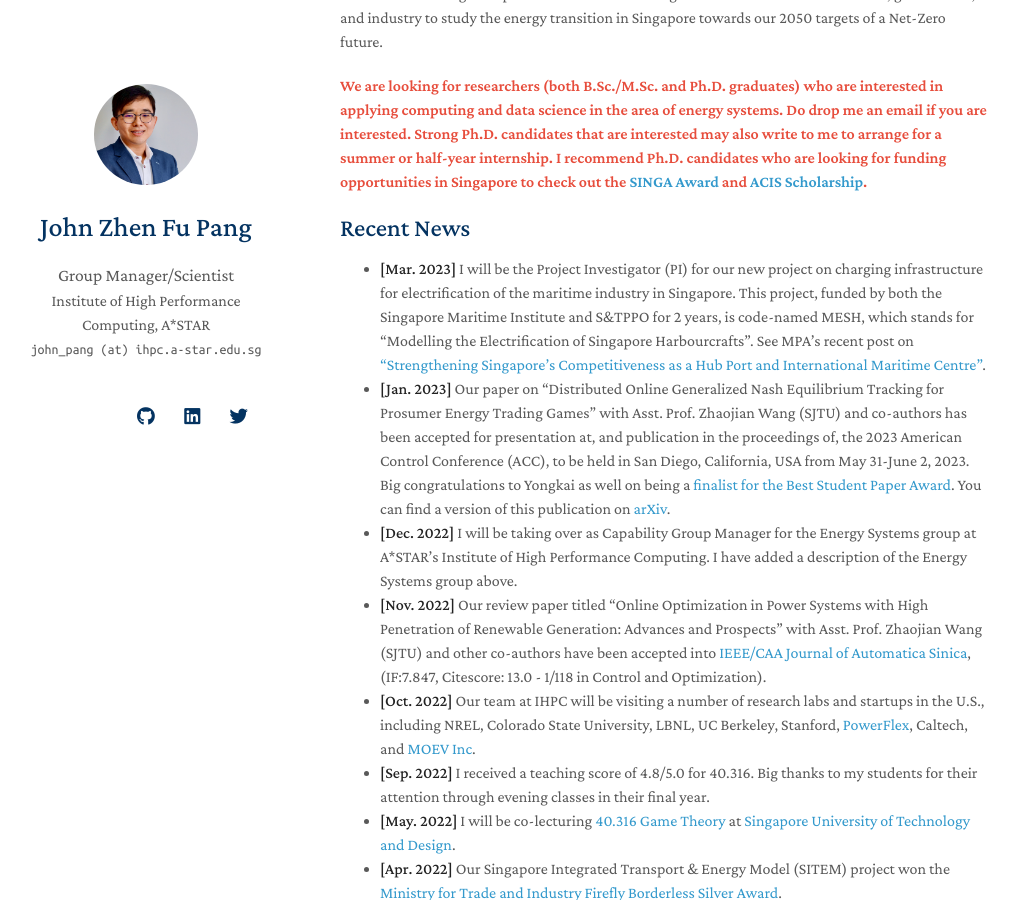
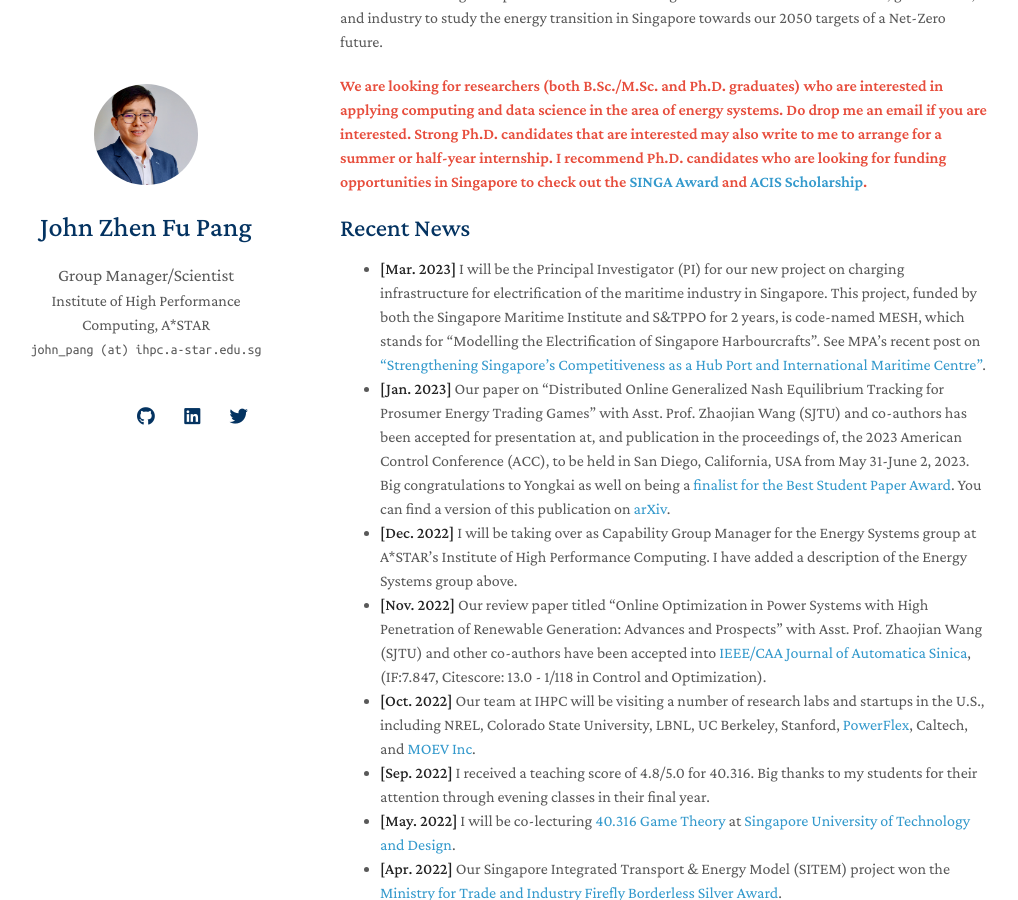
Before and after one commit to j-pang/j-pang.github.io, a Jekyll site: the page built from index.md, in a window 1280 px wide and 900 px high, scrolled down 825 px. Shown: the whole window, without its empty margins (130-1148 px from the left). Built offline with Jekyll 4.4.1, drawn with Linux system fonts in a browser that asks for light colours; nearby versions of some CDN libraries; a style sheet for code colours, icons or effects is not loaded; our own code applies the rules of GitHub Pages for plain Markdown files.

Commit message:
Update index.md

```diff
--- a/index.md
+++ b/index.md
@@ -20,7 +20,7 @@ The Energy Systems Group at IHPC (housed under the Systems Science Department) a
 
 ## Recent News
 
-- **[Mar. 2023]** I will be the Project Investigator (PI) for our new project on charging infrastructure for electrification of the maritime industry in Singapore. This project, funded by both the Singapore Maritime Institute and S&TPPO for 2 years, is code-named MESH, which stands for "Modelling the Electrification of Singapore Harbourcrafts". See MPA's recent post on ["Strengthening Singapore’s Competitiveness as a Hub Port and International Maritime Centre"](https://www.mpa.gov.sg/media-centre/details/strenghtening-singapore-s-competitveness-as-a-hub-port-and-international-maritime-centre).
+- **[Mar. 2023]** I will be the Principal Investigator (PI) for our new project on charging infrastructure for electrification of the maritime industry in Singapore. This project, funded by both the Singapore Maritime Institute and S&TPPO for 2 years, is code-named MESH, which stands for "Modelling the Electrification of Singapore Harbourcrafts". See MPA's recent post on ["Strengthening Singapore’s Competitiveness as a Hub Port and International Maritime Centre"](https://www.mpa.gov.sg/media-centre/details/strenghtening-singapore-s-competitveness-as-a-hub-port-and-international-maritime-centre).
 - **[Jan. 2023]** Our paper on "Distributed Online Generalized Nash Equilibrium Tracking for Prosumer Energy Trading Games" with Asst. Prof. Zhaojian Wang (SJTU) and co-authors has been accepted for presentation at, and publication in the proceedings of, the 2023 American Control Conference (ACC), to be held in San Diego, California, USA from May 31-June 2, 2023. Big congratulations to Yongkai as well on being a [finalist for the Best Student Paper Award](https://acc2023.a2c2.org/student-activities/). You can find a version of this publication on [arXiv](https://arxiv.org/abs/2210.02323).
 - **[Dec. 2022]** I will be taking over as Capability Group Manager for the Energy Systems group at A\*STAR's Institute of High Performance Computing. I have added a description of the Energy Systems group above.
 - **[Nov. 2022]** Our review paper titled "Online Optimization in Power Systems with High Penetration of Renewable Generation: Advances and Prospects" with Asst. Prof. Zhaojian Wang (SJTU) and other co-authors have been accepted into [IEEE/CAA Journal of Automatica Sinica](https://ieeexplore.ieee.org/xpl/RecentIssue.jsp?punumber=6570654), (IF:7.847, Citescore: 13.0 - 1/118 in Control and Optimization).
```
